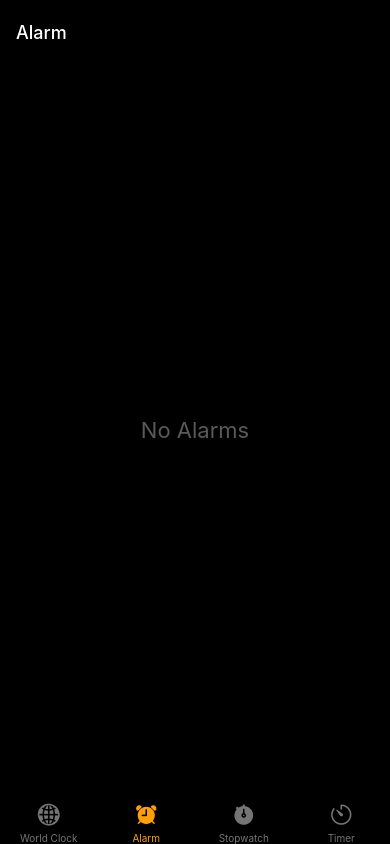
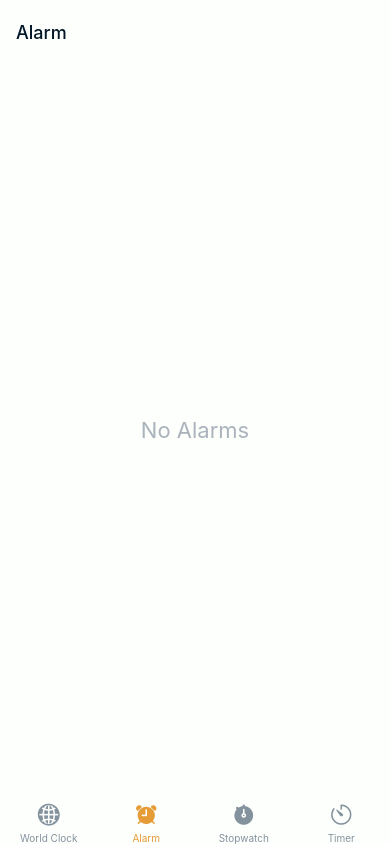
Before and after one commit to ReactNativeSchool/expo-clock-app, a React Native app: screen /Alarm in a window 390 px wide. Built offline with nearby package versions, Linux system fonts and the light colour scheme.

Commit message:
Switch up colors

```diff
--- a/src/constants/Colors.ts
+++ b/src/constants/Colors.ts
@@ -5,51 +5,51 @@
 
 import { DefaultTheme, DarkTheme } from "@react-navigation/native";
 
-export const white = "#fff";
+export const white = "#FDFFFC";
 export const black = "#000000";
 
 const Themes = {
   light: {
-    text: black,
-    textSubtle: "#595959",
-    textGreen: "#06d6a0",
-    textRed: "#ef476f",
+    text: "#011627",
+    textSubtle: "#AAB3BB",
+    textGreen: "#2EC4B6",
+    textRed: "#E71D36",
 
     background: white,
-    border: "#ccc",
+    border: "#CCD2D7",
 
-    tabBarActive: "#F47C7C",
-    tabBarInactive: "#757575",
+    tabBarActive: "#E59B36",
+    tabBarInactive: "#84929E",
 
-    btnBg: "#dbdbdb",
-    btnText: "#333333",
+    btnBg: "#C5D0D8",
+    btnText: "#FCFCFD",
 
-    btnBgRed: "#e83f34",
-    btnTextRed: "#320e0b",
+    btnBgRed: "#E71D36",
+    btnTextRed: white,
 
-    btnBgGreen: "#94ebab",
-    btnTextGreen: "#0e3f1a",
+    btnBgGreen: "#2EC4B6",
+    btnTextGreen: "#F7FDFC",
   },
   dark: {
     text: white,
-    textSubtle: "#595959",
-    textGreen: "#06d6a0",
-    textRed: "#ef476f",
+    textSubtle: "#AAB3BB",
+    textGreen: "#2EC4B6",
+    textRed: "#E71D36",
 
-    background: black,
-    border: "#ccc",
+    background: "#011627",
+    border: "#434D56",
 
-    tabBarActive: "#ff9f06",
-    tabBarInactive: "#757575",
+    tabBarActive: "#FF9F1C",
+    tabBarInactive: "#5A6772",
 
-    btnBg: "#333333",
+    btnBg: "#445664",
     btnText: white,
 
-    btnBgRed: "#320e0b",
-    btnTextRed: "#e83f34",
+    btnBgRed: "#E71D36",
+    btnTextRed: white,
 
-    btnBgGreen: "#082a11",
-    btnTextGreen: "#26ae49",
+    btnBgGreen: "#2EC4B6",
+    btnTextGreen: white,
   },
 };
 
--- a/src/hooks/useColorScheme.ts
+++ b/src/hooks/useColorScheme.ts
@@ -7,6 +7,6 @@ import {
 // type suggests that it can be null. This will not happen in practice, so this
 // makes it a bit easier to work with.
 export default function useColorScheme(): NonNullable<ColorSchemeName> {
-  return "dark";
+  // return "dark";
   return _useColorScheme() as NonNullable<ColorSchemeName>;
 }
```
